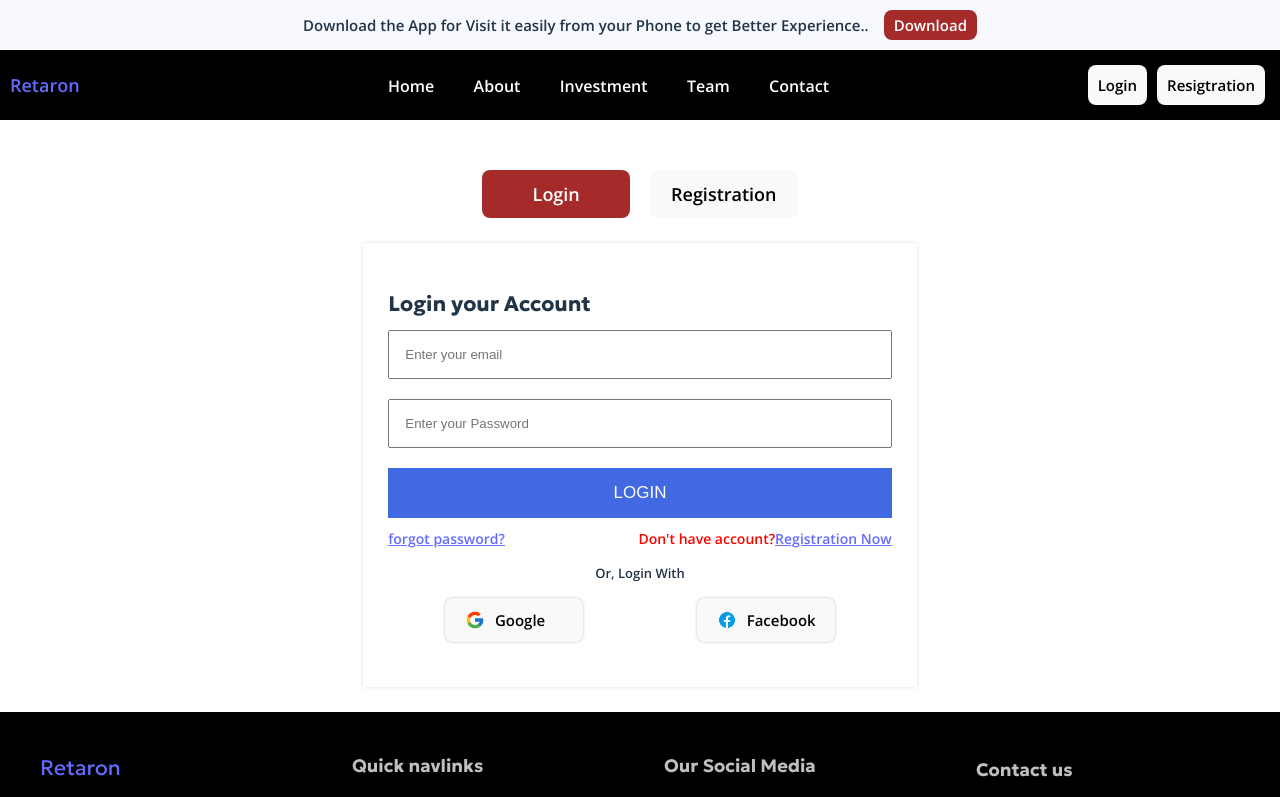
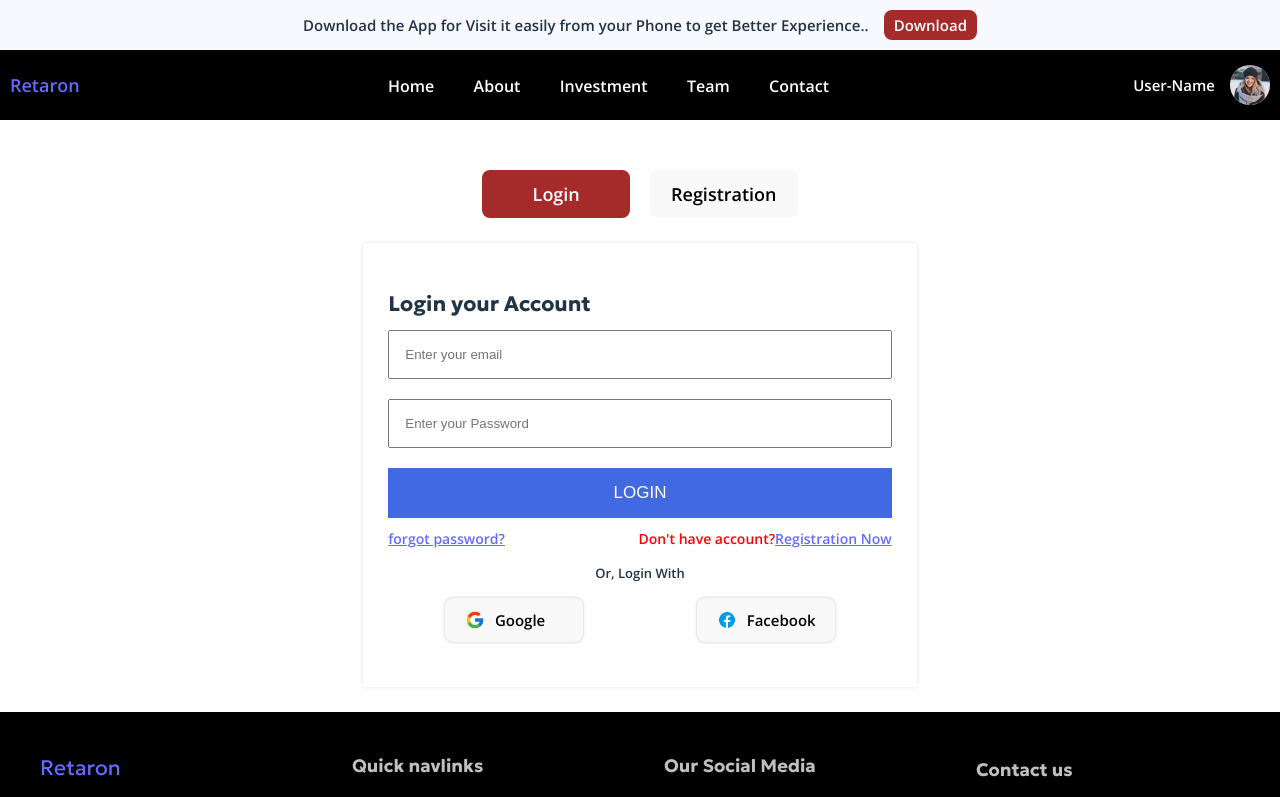
Before and after one commit to HR-Rana/forYou-clientProject, a React (Vite) app in the folder For-You/: page /Authentication in a window 1280 px wide. Shown: the top 797 px of the page. Built offline with nearby package versions, Linux system fonts and the light colour scheme; what ldrs would draw is missing.

Commit message:
navbar profile

```diff
--- a/For-You/src/assets/Css/style.css
+++ b/For-You/src/assets/Css/style.css
@@ -235,6 +235,30 @@ form input[type=submit] {
     padding: 10px !important;
     font-size: 15px;
 }
+
+.right-navbar-items .login-user a {
+    display: flex;
+    align-items: center;
+    color: white;
+
+}
+
+.right-navbar-items .login-user span {
+    margin-right: 15px;
+    font-size: 15px;
+}
+
+.right-navbar-items .login-user img {
+    width: 40px;
+    height: 40px;
+    border-radius: 50%;
+    -webkit-border-radius: 50%;
+    -moz-border-radius: 50%;
+    -ms-border-radius: 50%;
+    -o-border-radius: 50%;
+}
+
+
 
 
 
--- a/For-You/src/assets/Layout/Navbar.jsx
+++ b/For-You/src/assets/Layout/Navbar.jsx
@@ -2,15 +2,12 @@ import React from "react";
 import { useContext } from "react";
 import { Link, NavLink } from "react-router-dom";
 import { AuthContext } from "../Provider/AuthProvider";
-
-
-
+import  Avatar  from "../../assets/images/02.jpg";
 
 export default function Navbar() {
-	const {userData, login, setLogin} = useContext(AuthContext)
+	const { userData, setLogin } = useContext(AuthContext);
 
 	console.log(userData);
-
 
 	return (
 		<div className="top-navbar">
@@ -50,14 +47,33 @@ export default function Navbar() {
 							</li>
 						</ul>
 					</nav>
+					{userData ? (
+						<div className="login-user">
+							<Link to={'/Profile'}><span>{"User-Name"}</span>
+							<img src={Avatar} alt="profile" /></Link>
+						</div>
+					) : (
 						<div className="account">
 							<Link to={"/Authentication"}>
-							<button onClick={(e)=>{setLogin(true)}}>Login</button>
+								<button
+									onClick={(e) => {
+										setLogin(true);
+									}}
+								>
+									Login
+								</button>
 							</Link>
 							<Link to={"/Registration"}>
-							<button onClick={(e)=>{setLogin(false)}}>Resigtration</button>
+								<button
+									onClick={(e) => {
+										setLogin(false);
+									}}
+								>
+									Resigtration
+								</button>
 							</Link>
 						</div>
+					)}
 				</div>
 			</div>
 		</div>
--- a/For-You/src/assets/Provider/AuthProvider.jsx
+++ b/For-You/src/assets/Provider/AuthProvider.jsx
@@ -4,11 +4,10 @@ import { createContext } from "react";
 export const AuthContext = createContext(null);
 
 export default function AuthProvider({ children }) {
-	const [userData, setUserData] = useState(null);
+	const [userData, setUserData] = useState(true);
 
 	// for login and registration switch
 	const [login, setLogin] = useState(true);
-
 	const [regPath, setResPath] = useState(false);
 
 	const AllData = {
```
Lines whose indentation alone changed are shown as unchanged.
